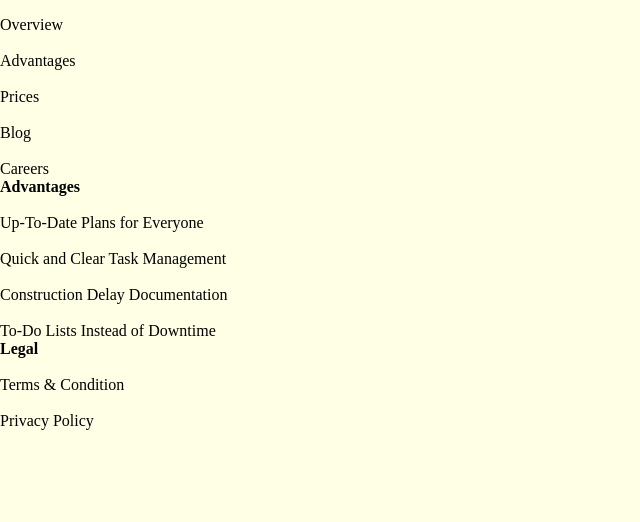
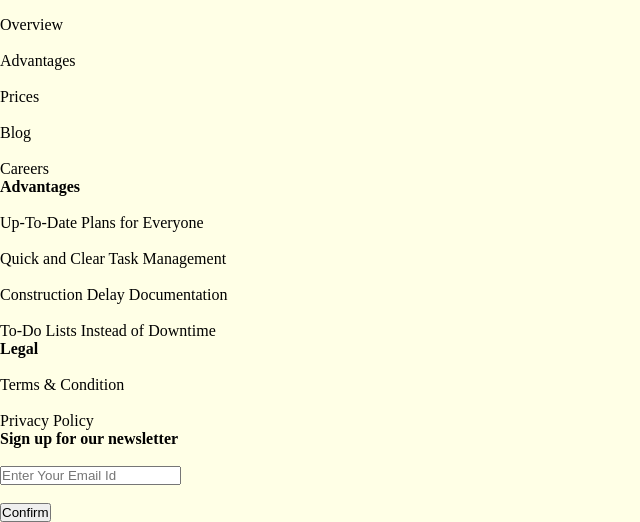
Before and after one commit to faiyankhan/Benetics, a plain HTML site: page index.html in a window 1280 px wide. Shown: the part 1465-1987 px from the top of the page, without its empty margins (0-640 px from the left). Before the commit the page ends 1895 px from the top, so only its background shows below. Drawn offline with Linux system fonts and the light colour scheme.

Commit message:
SignUp section for Newsletter added in the footer

```diff
--- a/index.html
+++ b/index.html
@@ -150,9 +150,14 @@
 
         </div>
 
-
-
-
+        <div class="footer-part-2">
+            <b>Sign up for our newsletter</b>
+            <br><br>
+            <input type="email" placeholder="Enter Your Email Id" id="input-box" required>
+            <br><br>
+            <button id="btn3">Confirm</button>
+        </div>
+    </div>
 
 </body>
 
```
